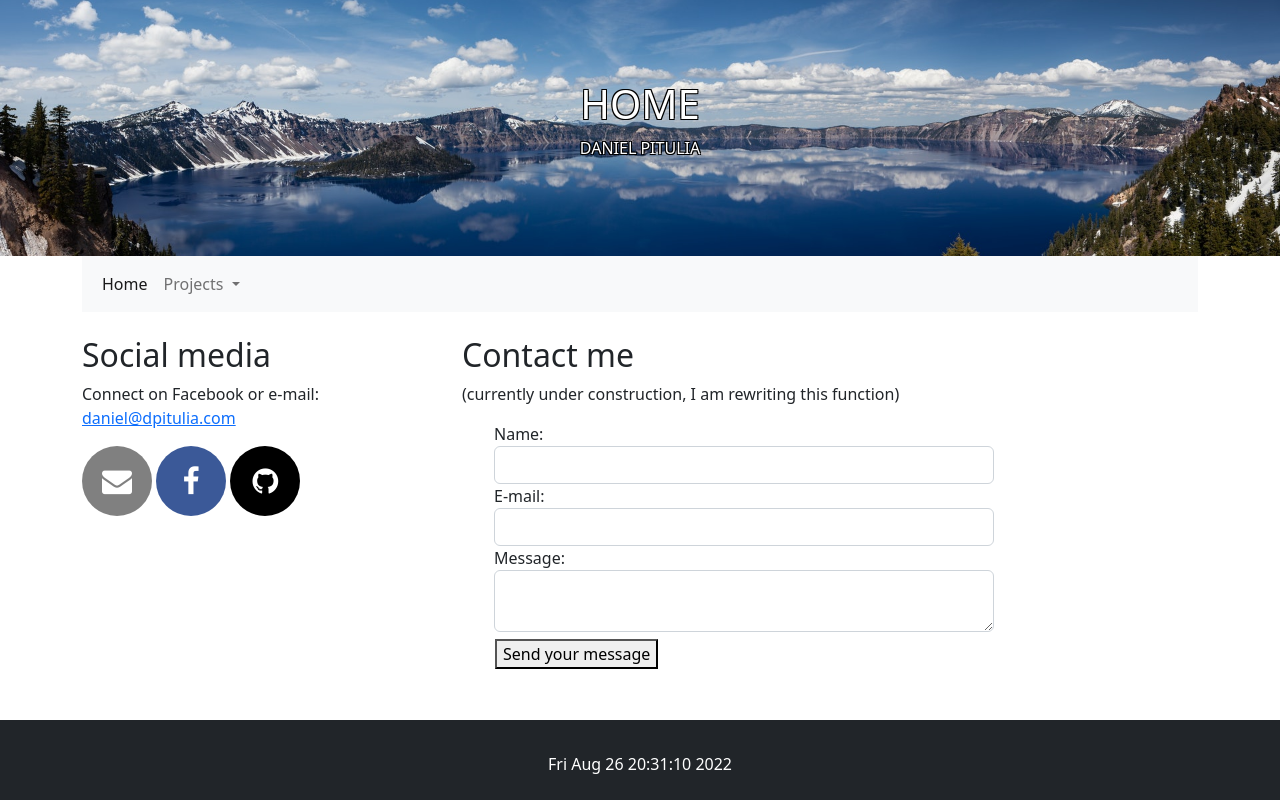
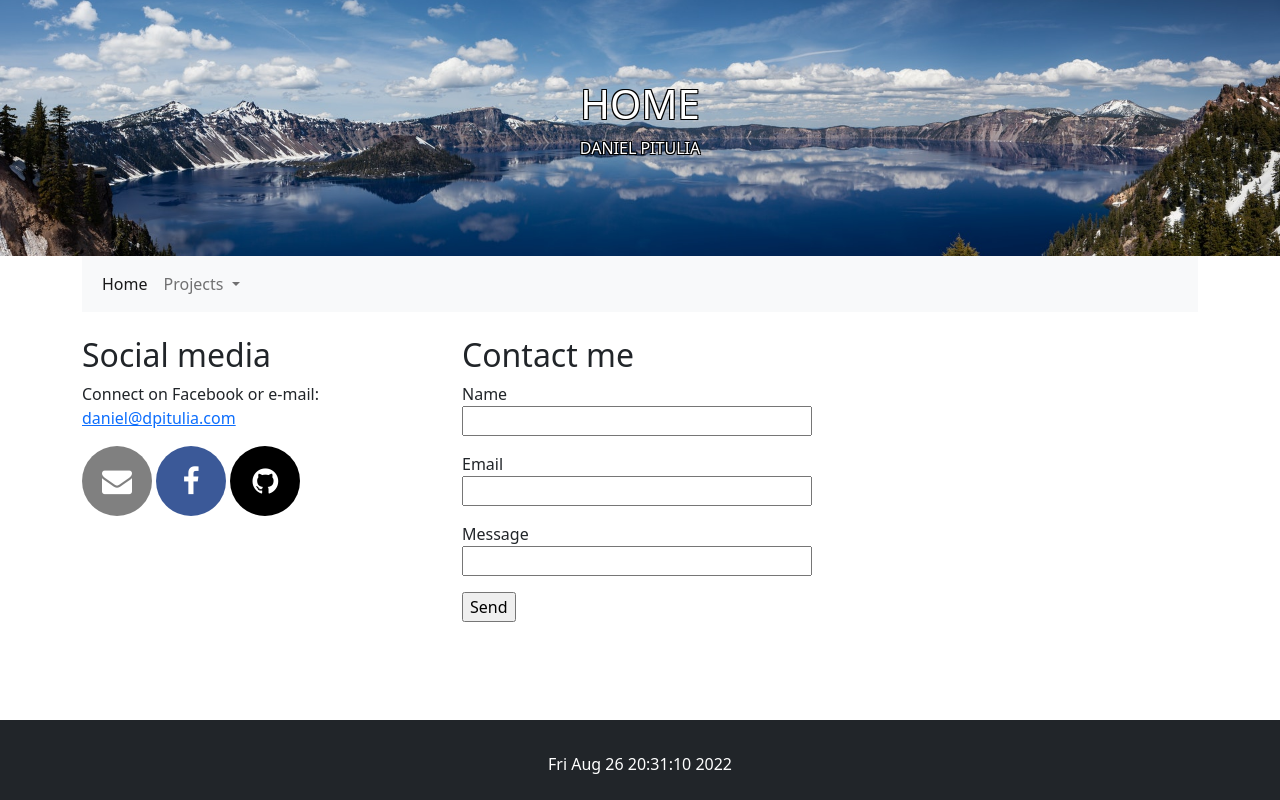
Before and after one commit to danielpitulia/Flask_portfolio_website, a Flask app: page / in a window 1280 px wide. Run offline with Flask 2, Linux system fonts and the light colour scheme; some libraries are stand-ins or nearby versions; some web fonts are replaced.

Commit message:
The contact form now works very well. A successful validation sends an email to me, or else the form shows an error message. It is really cool that I managed to get this to work quite quickly.

```diff
--- a/app/__init__.py
+++ b/app/__init__.py
@@ -1,5 +1,8 @@
 from flask import Flask
+from config import Config
 
 app = Flask(__name__)
+app.config.from_object(Config)
+app.secret_key = "test-string-for-development"
 
 from app import routes
--- a/app/routes.py
+++ b/app/routes.py
@@ -2,23 +2,36 @@ from app import app
 from flask import render_template, url_for, request
 from timetables import get_timetables
 from token_vasttrafik import get_token
-
+from forms import EmailForm
+from flask_mail import Mail, Message
 import datetime
 
 date = datetime.datetime.now().strftime("%c")
-token = get_token()
 
-@app.route('/index')
-@app.route('/')
+
+@app.route('/index', methods=['GET', 'POST'])
+@app.route('/', methods=['GET', 'POST'])
 def index():
 	date = datetime.datetime.now().strftime("%c")
-	return render_template('index.html', title='HOME', date=date, css="styles")
+	form = EmailForm()
+	if form.validate_on_submit():
+		mail = Mail(app)
+		msg = Message(form.message.data, sender = form.email.data, recipients = ['daniel@dpitulia.com'])
+		msg.body = form.message.data
+		mail.send(msg)
+		sent_message = "Your message has been sent."
+		return render_template('index.html', title='HOME', date=date, css="styles_index", form=form, sent_message=sent_message)
+	else:
+		return render_template('index.html', title='HOME', date=date, form=form, css="styles_index")
 
 @app.route('/publictransport', methods=['GET', 'POST'])
 
 def publictransport():
 # If the user enters a search (POST method), request data from Västtrafik.
 # Else, render an empty table.
+	if "token" not in locals():
+		token = get_token()
+
 	if request.method == 'POST':
 		date = datetime.datetime.now().strftime("%c")
 		stop_input = request.form['stop_input']
@@ -28,6 +41,7 @@ def publictransport():
 		return render_template('publictransport.html', title='TIMETABLE APP', date=date, departures_zip=departures_zip, stop_input = stop_input, css="styles_publictransport", stop_name=stop_name)
 
 	elif request.method == 'GET':
+
 		line,delta,destination = "", "", ""
 		date = datetime.datetime.now().strftime("%c")
 		departures_zip=zip(line, delta, destination)
--- /dev/null
+++ b/app/static/css/styles_index.css
@@ -0,0 +1,3 @@
+.error {
+     color: red;
+}
--- a/app/templates/index.html
+++ b/app/templates/index.html
@@ -13,27 +13,33 @@
 				<hr class="d-sm-none">
 			</div>
 			<div class="col-sm-8">
-				<h2>Contact me </h2>
-				<p>(currently under construction, I am rewriting this function)</p>
-				<form action="mail-script.php" method="POST">
-					<ul>
-						<li>
-							<label for="name">Name: </label>
-							<input type="text" id="name" name="name" class="form-control">
-						</li>
-						<li>
-							<label for="mail">E-mail: </label>
-							<input type="email" id="email" name="email" class="form-control">
-						</li>
-						<li>
-							<label for="message">Message: </label>
-							<textarea id="msg" name="message" class="form-control"></textarea>
-						</li>
-						<li id="sendButton" class="btn">
-							<button type="submit" value="send" name="submit">Send your message</button>
-						</li>
-					</ul>
+				<h2>Contact me</h2>
+				<form action="" method="post" novalidate>
+					{{ form.csrf_token() }}
+					<p>{{ form.name.label }}<br>
+						{{ form.name(size=32) }}
+					</p>
+					{% if form.name.errors %}
+						<p class="error">{{ form.name.errors[0] }}<p>
+					{% endif %}
+					<p>{{ form.email.label }}<br>
+						{{ form.email(size=32) }}
+					</p>
+					{% if form.email.errors %}
+						<p class="error">{{ form.email.errors[0] }}<p>
+					{% endif %}
+					<p>{{ form.message.label }}<br>
+						{{ form.message(size=32) }}
+					</p>
+					{% if form.message.errors %}
+						<p class="error">{{ form.message.errors[0] }}<p>
+					{% endif %}
+					<p>{{ form.submit() }}</p>
+
 				</form>
+				{% if sent_message %}
+				<p>{{ sent_message }}</p>
+				{% endif %}
 			</div>
 		</div>
 	</div>
--- a/app/templates/unitcircle.html
+++ b/app/templates/unitcircle.html
@@ -5,7 +5,7 @@
      <div class="container">
 
           <div id="intro_circle" class="container t-5">
-               <h3>Enhetscirkel</h3>
+               <h3>Unit Circle</h3>
                <p>For those who are interested in maths. Use your mouse or touch screen to change the angle in the unit circle below.
                the x and y values represent the sine and cosine of the angle. The exact values are shown in parentheses.</p>
           </div>
@@ -30,7 +30,7 @@
                <div id="x_y_41" class="cmath">`(frac(sqrt(1))(2),-frac(sqrt(3))(2))`</div>
                <div id="x_y_42" class="cmath">`(frac(sqrt(2))(2),-frac(sqrt(2))(2))`</div>
                <div id="x_y_43" class="cmath">`(frac(sqrt(3))(2),-frac(sqrt(1))(2))`</div>
-               <p>I did this using the canvas element and some JavaScript code. I also imported a JS library called MathJax for the math symbols.</p>
+               <p>I wrote this code using the canvas HTML element and some JavaScript. I also imported a JS library called MathJax for the math symbols.</p>
 
           </div>
      </div>
--- /dev/null
+++ b/forms.py
@@ -0,0 +1,9 @@
+from flask_wtf import FlaskForm
+from wtforms import StringField, SubmitField
+from wtforms.validators import DataRequired, Email
+
+class EmailForm(FlaskForm):
+    name = StringField('Name', validators=[DataRequired()])
+    email = StringField('Email', validators=[DataRequired()])
+    message = StringField('Message', validators=[DataRequired()])
+    submit = SubmitField('Send')
```
